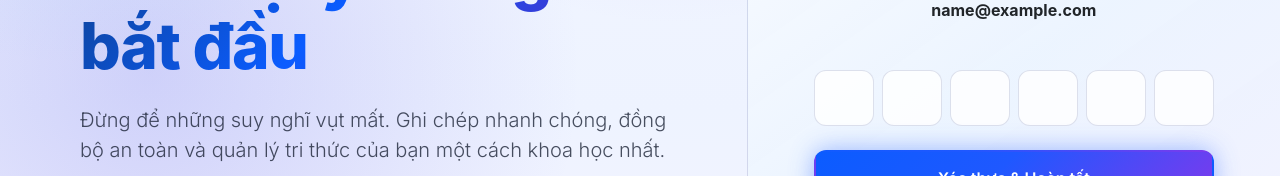
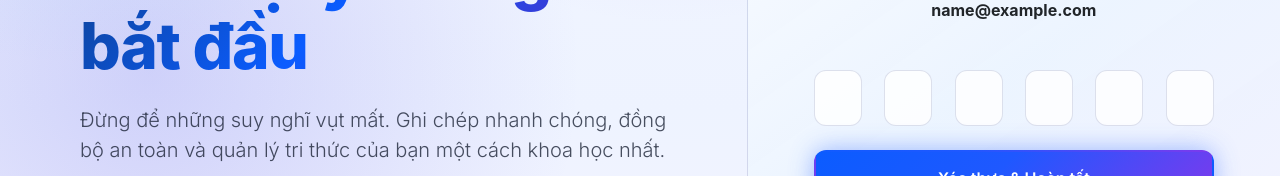
Before and after one commit to DinhPhucoder/JotDown, a React (Vite) app in the folder frontend/: page /verify-otp in a window 1280 px wide. Shown: the part 330-506 px from the top of the page. Built offline with nearby package versions, Linux system fonts and the light colour scheme; a web font is replaced by a local one.

Commit message:
sửa ô otp

```diff
--- a/frontend/src/pages/Authentication Pages/Auth.css
+++ b/frontend/src/pages/Authentication Pages/Auth.css
@@ -219,6 +219,12 @@ html[data-bs-theme="light"] .branding-content .lead {
   border-color: var(--auth-primary) !important;
   box-shadow: 0 0 0 4px rgba(79, 70, 229, 0.1) !important;
   background-color: var(--auth-input-focus-bg) !important;
+}
+
+/* OTP input fields - override padding vì không có icon bên trái */
+.auth-wrapper .otp-header ~ form .form-control {
+  padding: 8px !important;
+  text-align: center;
 }
 
 .input-wrapper {
--- a/frontend/src/pages/Authentication Pages/OtpVerificationPage.jsx
+++ b/frontend/src/pages/Authentication Pages/OtpVerificationPage.jsx
@@ -35,9 +35,12 @@ const OtpVerificationPage = () => {
     newOtp[index] = value;
     setOtp(newOtp);
 
+    // Delay focus để React kịp render giá trị
     if (value && index < 5) {
-      const nextInput = document.getElementById(`otp-input-${index + 1}`);
-      if (nextInput) nextInput.focus();
+      setTimeout(() => {
+        const nextInput = document.getElementById(`otp-input-${index + 1}`);
+        if (nextInput) nextInput.focus();
+      }, 0);
     }
   };
 
```
